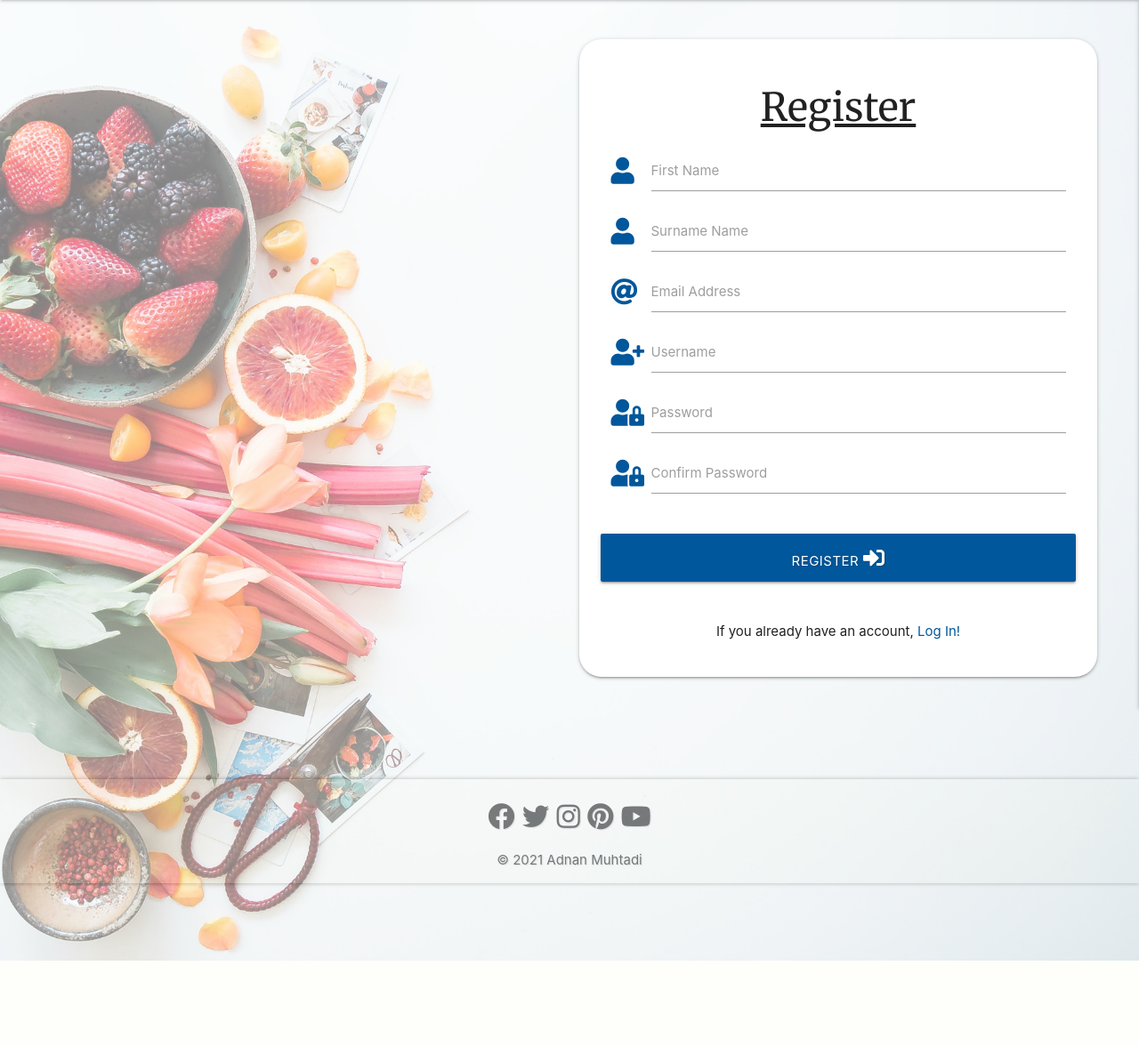
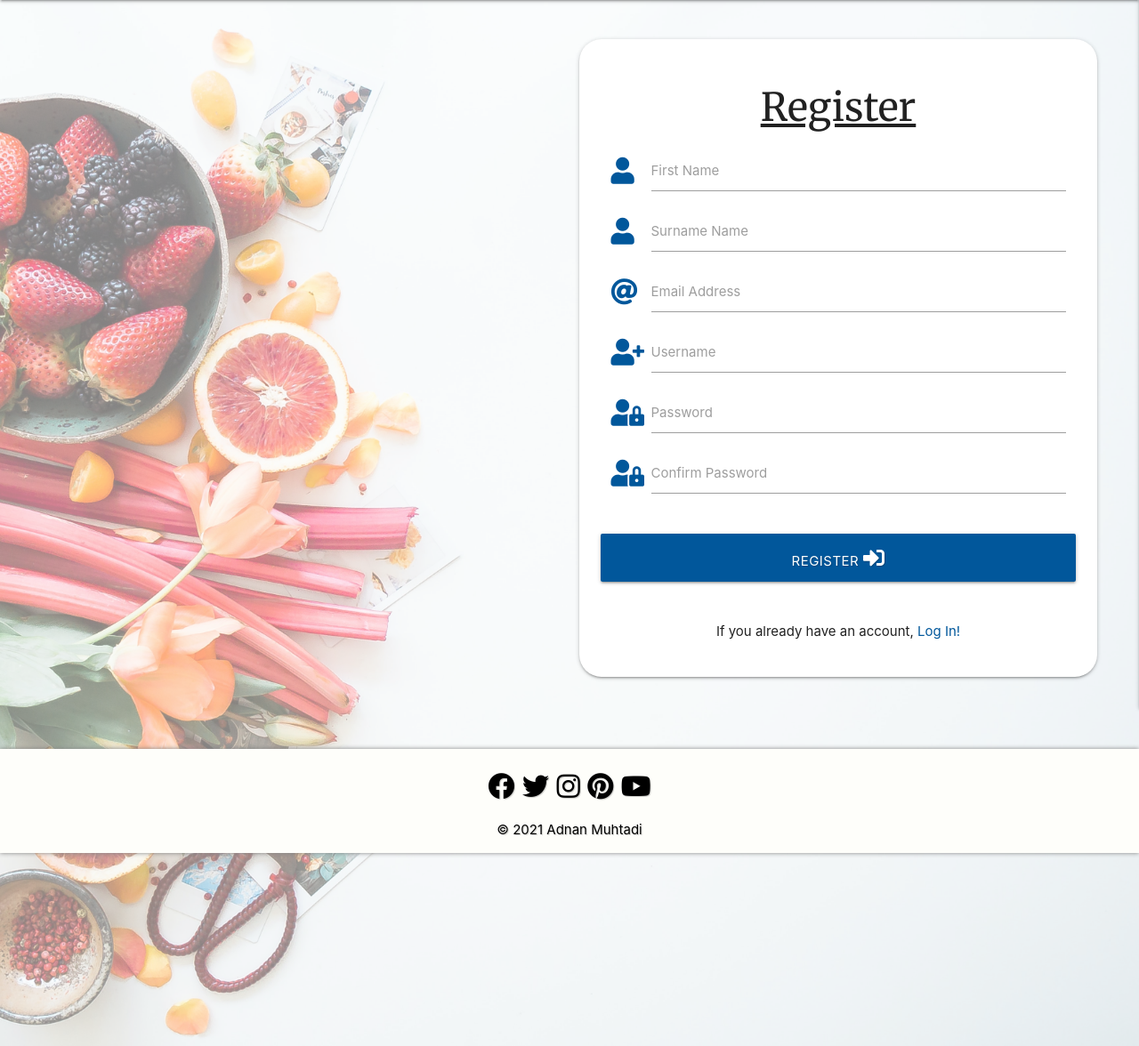
Before and after one commit to adnanmuhtadi/milestone-project-3, a Flask app: page /registration in a window 1280 px wide. Shown: the part 64-1240 px from the top of the page at 89% size. Before the commit the page ends 1144 px from the top, so only its background shows below. Run offline with Flask 2, Linux system fonts and the light colour scheme; some libraries are stand-ins or nearby versions.

Commit message:
Mod - Fixed the navigation and footer issue mainly within the base file
Issue with the footer and navigation going behind the background image

```diff
--- a/static/css/style.css
+++ b/static/css/style.css
@@ -1,10 +1,21 @@
 @import url('https://fonts.googleapis.com/css?family=Merriweather:100,200,300,400,500,600,700|Heebo:100,200,300,400,500,600,700');
+
+body {
+    display: flex;
+    min-height: 100vh;
+    flex-direction: column;
+}
+
+main {
+    flex: 1 0 auto;
+}
 
 /*////////////////////////////// Base File*/
 
 /* Navigation bar */
 nav {
     background: #fefefa;
+    display: block;
 }
 
 nav ul a,
@@ -47,12 +58,15 @@ nav ul a {
 
 /* Footer for all pages*/
 footer {
-    height: 50px;
-    margin-top: -50px;
-    position: relative;
+    left: 0;
+    bottom: 0;
+    width: 100%;
+    text-align: center;
+    padding-top: 5px;
 }
 
 .page-footer {
+    margin-top: 50px;
     width: 100%;
     background-color: #fefefa;
     text-shadow: 1px 1px 1px rgba(0, 0, 0, 0.2);
@@ -60,6 +74,7 @@ footer {
     left: 0;
     bottom: 0;
     text-align: center;
+    position: relative;
 }
 
 .page-footer h5 {
@@ -164,7 +184,20 @@ table {
     position: absolute;
     object-fit: cover;
     width: 100%;
-    height: 135vh;
+    height: 147vh;
+    opacity: 0.5;
+}
+
+.my-recipe-bg-image {
+    background-repeat: no-repeat;
+    background-size: fixed;
+    background-position: center center;
+    position: fixed;
+    z-index: auto;
+    left: 0;
+    top: 0;
+    width: 100%;
+    height: 100%%;
     opacity: 0.5;
 }
 
@@ -172,7 +205,8 @@ table {
 .login-form,
 .password-form {
     margin: 20px;
-    padding: 16px 16px 80px;
+    padding: 16px 16px;
+    position: relative;
 }
 
 .username-form {
--- a/templates/base.html
+++ b/templates/base.html
@@ -35,7 +35,7 @@
             <li class="divider"></li>
             <li><a href="{{ url_for('logout') }}">Log Out</a></li>
         </ul>
-        <nav class="nav-extended text-shadow">
+        <nav class="navbar-fixed nav-extended text-shadow">
             <!-- Main navigation navbar with the profile link connected to the session -->
             <div class="nav-wrapper">
             <a href="{{ url_for('get_recipes') }}" class="brand-logo">Home Cooking</a>
@@ -92,7 +92,7 @@
     </div>
 
     <!-- Footer with social links and Copyright label-->
-    <div class="page-footer black-text">
+    <footer class="page-footer black-text">
         <div class="row">
             <div class="social-media col s12 center">
                 <a href="https://www.facebook.com/"><i class="fab fa-facebook"></i></a>
@@ -105,7 +105,7 @@
                 <p>© 2021 Adnan Muhtadi</p>
             </div>
         </div>
-    </div>
+    </footer>
 
     <!-- jquery from code.jquery.com -->
     <script src="https://code.jquery.com/jquery-3.6.0.min.js"
```
Also changed, not shown: other parts of static/css/style.css (+54 -1 lines).
